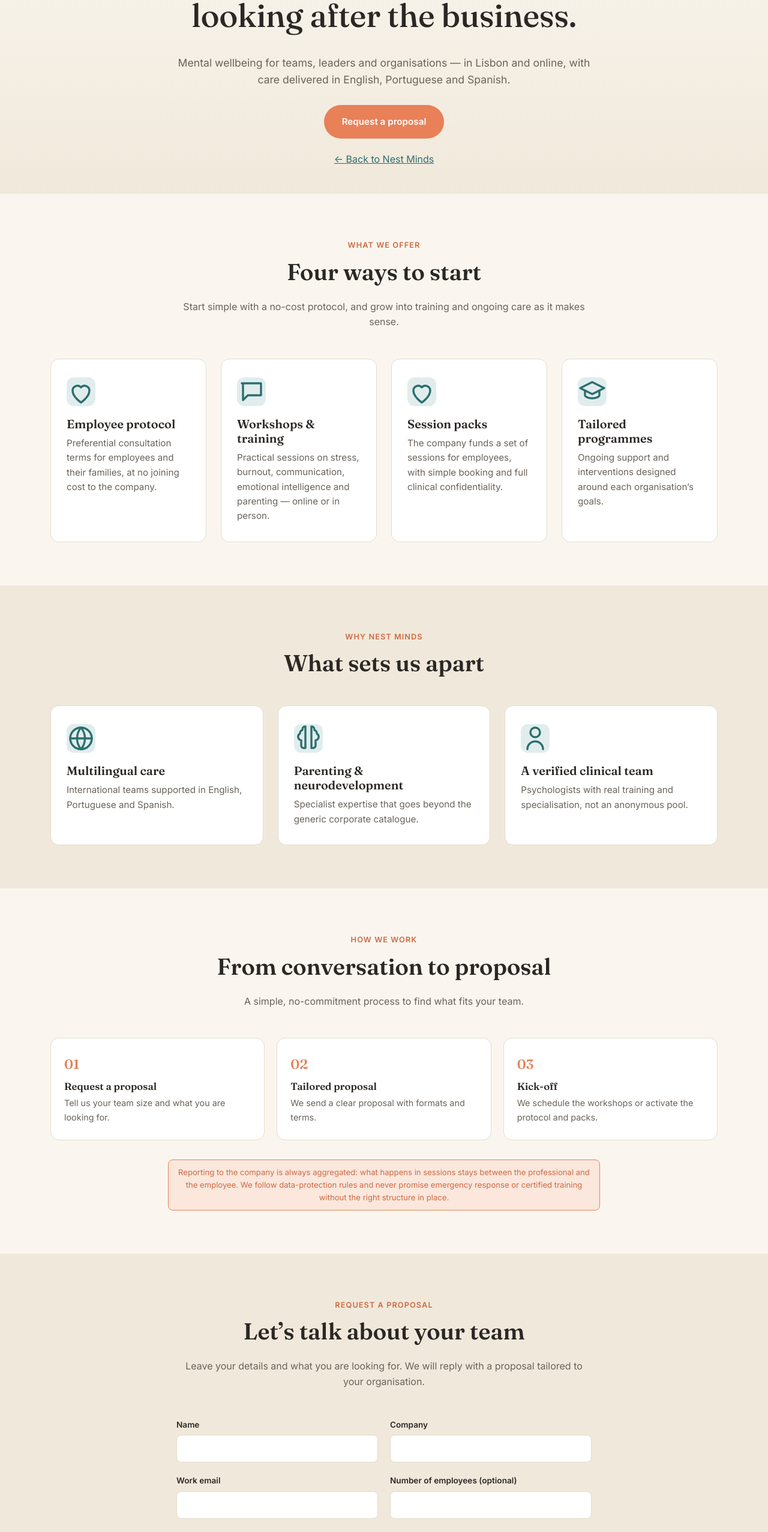
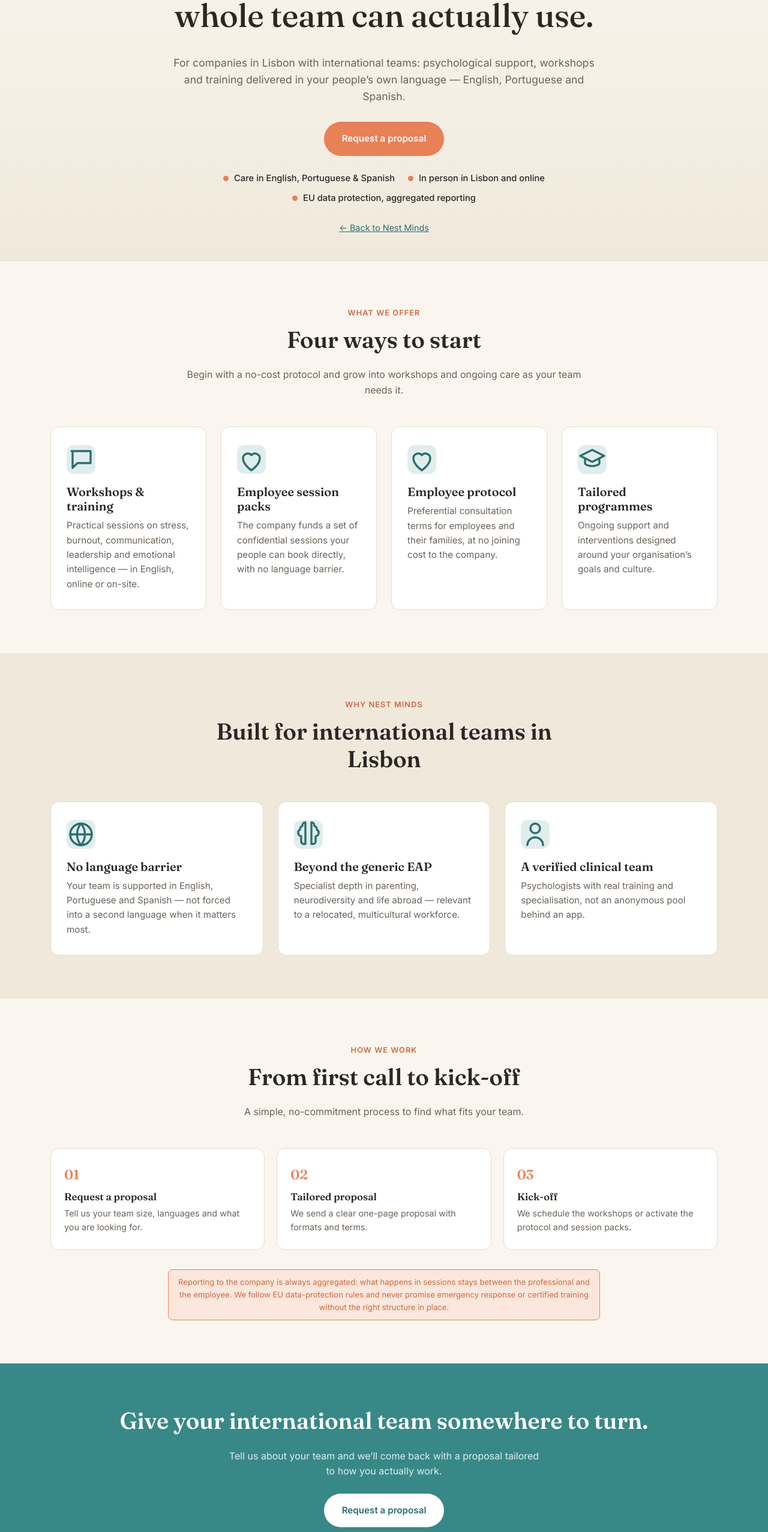
Before and after one commit to antoniodnmatoss/nestminds-website, an Astro site: page /en/companies in a window 1280 px wide. Shown: the part 240-2794 px from the top of the page at 60% size. Built offline with nearby package versions, Linux system fonts and the light colour scheme; Astro itself is replaced by a stand-in of ours.

Commit message:
feat(nestminds): página de empresas repensada (ângulo próprio + look dedicado)
- EN com ângulo próprio (equipas internacionais em Lisboa, sem tradução
  literal do PT); PT e ES adaptados, cada um com o seu foco
- hero com pontos-chave + faixa de CTA dedicada (sensação de site próprio)
- CompaniesContent ganha campos hero.points e band

Co-Authored-By: Claude Opus 4.8 <noreply@anthropic.com>

```diff
--- a/src/components/CompaniesLanding.astro
+++ b/src/components/CompaniesLanding.astro
@@ -12,7 +12,7 @@ const key = settings.web3formsKey;
 const origin = `companies-${lang}`;
 const subject = `[Empresas ${lang.toUpperCase()}] ${c.form.title}`;
 ---
-<section class="page-head">
+<section class="page-head co-hero">
   <div class="container">
     <span class="eyebrow">{c.hero.eyebrow}</span>
     <h1>{c.hero.h1}</h1>
@@ -20,7 +20,10 @@ const subject = `[Empresas ${lang.toUpperCase()}] ${c.form.title}`;
     <div class="hero-actions" style="justify-content:center;">
       <a class="btn btn-primary" href="#proposta">{c.hero.cta}</a>
     </div>
-    <p style="margin-top:22px;margin-bottom:0;"><a href={`/${lang}/`}>{c.hero.back}</a></p>
+    <ul class="co-points">
+      {c.hero.points.map((p) => <li>{p}</li>)}
+    </ul>
+    <p class="co-back"><a href={`/${lang}/`}>{c.hero.back}</a></p>
   </div>
 </section>
 
@@ -84,6 +87,17 @@ const subject = `[Empresas ${lang.toUpperCase()}] ${c.form.title}`;
   </div>
 </section>
 
+<!-- FAIXA CTA -->
+<section class="section-sage">
+  <div class="container cta-banner">
+    <h2>{c.band.title}</h2>
+    <p>{c.band.text}</p>
+    <div class="cta-actions">
+      <a class="btn btn-on-sage" href="#proposta">{c.band.cta}</a>
+    </div>
+  </div>
+</section>
+
 <!-- PEDIDO DE PROPOSTA -->
 <section id="proposta" class="section-alt">
   <div class="container" style="max-width:740px;">
@@ -132,4 +146,18 @@ const subject = `[Empresas ${lang.toUpperCase()}] ${c.form.title}`;
   @media (min-width: 720px) {
     .steps.three { grid-template-columns: repeat(3, 1fr); }
   }
+  .co-points {
+    list-style: none; padding: 0; margin: 26px auto 0; max-width: 780px;
+    display: flex; flex-wrap: wrap; justify-content: center; gap: 10px 22px;
+  }
+  .co-points li {
+    display: inline-flex; align-items: center; gap: 9px;
+    font-size: 0.92rem; font-weight: 500; color: var(--color-charcoal);
+  }
+  .co-points li::before {
+    content: ''; width: 9px; height: 9px; flex: none; border-radius: 50%;
+    background: var(--color-terracotta);
+  }
+  .co-back { margin: 24px 0 0; }
+  .co-back a { font-size: 0.9rem; }
 </style>
--- a/src/content/site.ts
+++ b/src/content/site.ts
@@ -19,11 +19,12 @@ export type Step = { title: string; text: string };
 // Página de campanha focada: uma promessa, prova, e um só objetivo (pedir proposta).
 export interface CompaniesContent {
   meta: { title: string; description: string };
-  hero: { eyebrow: string; h1: string; sub: string; cta: string; back: string };
+  hero: { eyebrow: string; h1: string; sub: string; cta: string; back: string; points: string[] };
   offers: { eyebrow: string; title: string; intro: string; items: Card[] };
   why: { eyebrow: string; title: string; items: Card[] };
   how: { eyebrow: string; title: string; steps: Step[] };
   confidentiality: { title: string; text: string };
+  band: { title: string; text: string; cta: string };
   form: {
     eyebrow: string; title: string; text: string;
     labels: { name: string; company: string; email: string; size: string; message: string };
@@ -138,6 +139,11 @@ export const site: Record<Locale, LocaleContent> = {
         sub: 'Bem-estar psicológico para equipas, lideranças e organizações — em Lisboa e online, com atendimento em português, inglês e espanhol.',
         cta: 'Pedir proposta',
         back: '← Voltar ao site Nest Minds',
+        points: [
+          'Atendimento em português, inglês e espanhol',
+          'Presencial em Lisboa e online',
+          'Confidencialidade e reporte agregado',
+        ],
       },
       offers: {
         eyebrow: 'O que oferecemos',
@@ -172,6 +178,11 @@ export const site: Record<Locale, LocaleContent> = {
       confidentiality: {
         title: 'Confidencialidade e rigor',
         text: 'O reporte à empresa é sempre agregado: o conteúdo das sessões fica entre o profissional e o colaborador. Cumprimos as regras de proteção de dados e não prometemos resposta de urgência nem formação certificada sem a estrutura adequada.',
+      },
+      band: {
+        title: 'Comece a cuidar da sua equipa.',
+        text: 'Conte-nos sobre a vossa equipa e enviamos uma proposta adaptada à vossa realidade.',
+        cta: 'Pedir proposta',
       },
       form: {
         eyebrow: 'Pedido de proposta',
@@ -298,50 +309,60 @@ export const site: Record<Locale, LocaleContent> = {
     },
     companies: {
       meta: {
-        title: 'Workplace mental health in Lisbon & online | Nest Minds',
+        title: 'Workplace mental health for international teams in Lisbon | Nest Minds',
         description:
-          'Mental wellbeing for teams: employee protocols, workshops, session packs and tailored programmes. Delivered in English, Portuguese and Spanish. Request a proposal.',
+          'Psychological support, workshops and training for companies with international teams in Lisbon — in English, Portuguese and Spanish, in person and online. Request a proposal.',
       },
       hero: {
-        eyebrow: 'For companies',
-        h1: 'Looking after people is looking after the business.',
-        sub: 'Mental wellbeing for teams, leaders and organisations — in Lisbon and online, with care delivered in English, Portuguese and Spanish.',
+        eyebrow: 'Workplace wellbeing · Lisbon',
+        h1: 'Mental health support your whole team can actually use.',
+        sub: 'For companies in Lisbon with international teams: psychological support, workshops and training delivered in your people’s own language — English, Portuguese and Spanish.',
         cta: 'Request a proposal',
         back: '← Back to Nest Minds',
+        points: [
+          'Care in English, Portuguese & Spanish',
+          'In person in Lisbon and online',
+          'EU data protection, aggregated reporting',
+        ],
       },
       offers: {
         eyebrow: 'What we offer',
         title: 'Four ways to start',
-        intro: 'Start simple with a no-cost protocol, and grow into training and ongoing care as it makes sense.',
+        intro: 'Begin with a no-cost protocol and grow into workshops and ongoing care as your team needs it.',
         items: [
+          { icon: 'talk', title: 'Workshops & training', text: 'Practical sessions on stress, burnout, communication, leadership and emotional intelligence — in English, online or on-site.' },
+          { icon: 'heart', title: 'Employee session packs', text: 'The company funds a set of confidential sessions your people can book directly, with no language barrier.' },
           { icon: 'care', title: 'Employee protocol', text: 'Preferential consultation terms for employees and their families, at no joining cost to the company.' },
-          { icon: 'talk', title: 'Workshops & training', text: 'Practical sessions on stress, burnout, communication, emotional intelligence and parenting — online or in person.' },
-          { icon: 'heart', title: 'Session packs', text: 'The company funds a set of sessions for employees, with simple booking and full clinical confidentiality.' },
-          { icon: 'academy', title: 'Tailored programmes', text: 'Ongoing support and interventions designed around each organisation’s goals.' },
+          { icon: 'academy', title: 'Tailored programmes', text: 'Ongoing support and interventions designed around your organisation’s goals and culture.' },
         ],
       },
       why: {
         eyebrow: 'Why Nest Minds',
-        title: 'What sets us apart',
+        title: 'Built for international teams in Lisbon',
         items: [
-          { icon: 'globe', title: 'Multilingual care', text: 'International teams supported in English, Portuguese and Spanish.' },
-          { icon: 'brain', title: 'Parenting & neurodevelopment', text: 'Specialist expertise that goes beyond the generic corporate catalogue.' },
-          { icon: 'adult', title: 'A verified clinical team', text: 'Psychologists with real training and specialisation, not an anonymous pool.' },
+          { icon: 'globe', title: 'No language barrier', text: 'Your team is supported in English, Portuguese and Spanish — not forced into a second language when it matters most.' },
+          { icon: 'brain', title: 'Beyond the generic EAP', text: 'Specialist depth in parenting, neurodiversity and life abroad — relevant to a relocated, multicultural workforce.' },
+          { icon: 'adult', title: 'A verified clinical team', text: 'Psychologists with real training and specialisation, not an anonymous pool behind an app.' },
         ],
       },
       how: {
         eyebrow: 'How we work',
-        title: 'From conversation to proposal',
+        title: 'From first call to kick-off',
         intro: 'A simple, no-commitment process to find what fits your team.',
         steps: [
-          { title: 'Request a proposal', text: 'Tell us your team size and what you are looking for.' },
-          { title: 'Tailored proposal', text: 'We send a clear proposal with formats and terms.' },
-          { title: 'Kick-off', text: 'We schedule the workshops or activate the protocol and packs.' },
+          { title: 'Request a proposal', text: 'Tell us your team size, languages and what you are looking for.' },
+          { title: 'Tailored proposal', text: 'We send a clear one-page proposal with formats and terms.' },
+          { title: 'Kick-off', text: 'We schedule the workshops or activate the protocol and session packs.' },
         ],
       },
       confidentiality: {
-        title: 'Confidentiality & rigour',
-        text: 'Reporting to the company is always aggregated: what happens in sessions stays between the professional and the employee. We follow data-protection rules and never promise emergency response or certified training without the right structure in place.',
+        title: 'Confidentiality & EU data protection',
+        text: 'Reporting to the company is always aggregated: what happens in sessions stays between the professional and the employee. We follow EU data-protection rules and never promise emergency response or certified training without the right structure in place.',
+      },
+      band: {
+        title: 'Give your international team somewhere to turn.',
+        text: 'Tell us about your team and we’ll come back with a proposal tailored to how you actually work.',
+        cta: 'Request a proposal',
       },
       form: {
         eyebrow: 'Request a proposal',
@@ -478,6 +499,11 @@ export const site: Record<Locale, LocaleContent> = {
         sub: 'Bienestar psicológico para equipos, liderazgo y organizaciones — en Lisboa y online, con atención en español, inglés y portugués.',
         cta: 'Solicitar propuesta',
         back: '← Volver a Nest Minds',
+        points: [
+          'Atención en español, inglés y portugués',
+          'Presencial en Lisboa y online',
+          'Confidencialidad e informe agregado',
+        ],
       },
       offers: {
         eyebrow: 'Qué ofrecemos',
@@ -512,6 +538,11 @@ export const site: Record<Locale, LocaleContent> = {
       confidentiality: {
         title: 'Confidencialidad y rigor',
         text: 'El informe a la empresa es siempre agregado: lo que ocurre en las sesiones queda entre el profesional y la persona. Cumplimos las normas de protección de datos y no prometemos respuesta de urgencia ni formación certificada sin la estructura adecuada.',
+      },
+      band: {
+        title: 'Empieza a cuidar de tu equipo.',
+        text: 'Cuéntanos sobre tu equipo y te enviamos una propuesta adaptada a vuestra realidad.',
+        cta: 'Solicitar propuesta',
       },
       form: {
         eyebrow: 'Solicitud de propuesta',
```
